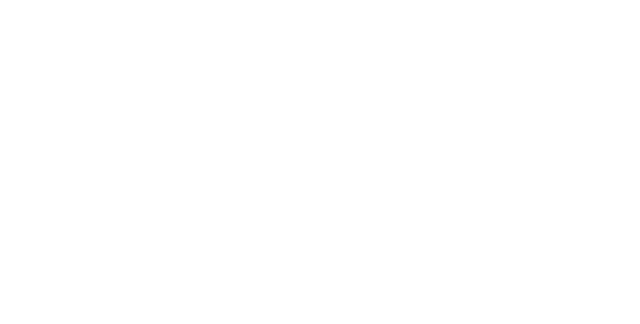
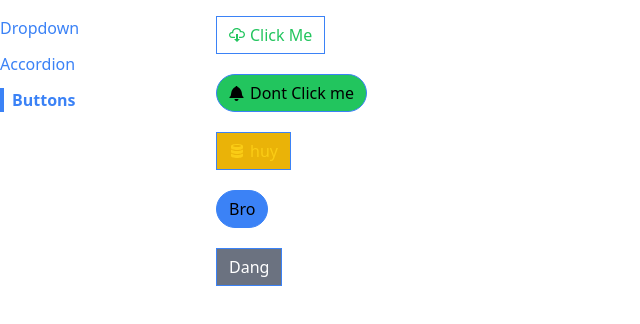
Before and after one commit to DarrenKim94/react-components, a React (Create React App) app: page /buttons in a window 1280 px wide. Shown: the top 324 px of the page, without its empty margins (0-640 px from the left). Built offline with nearby package versions, Linux system fonts and the light colour scheme.

Commit message:
add dropdown

```diff
--- a/src/App.js
+++ b/src/App.js
@@ -1,8 +1,26 @@
+import Sidebar from "./components/Sidebar";
+import Route from "./components/Route";
+import AccordionPage from './pages/AccordionPage';
+import DropdownPage from './pages/DropdownPage';
+import ButtonPage from './pages/ButtonPage';
 
 function App() {
     return (
-        <div></div>
-    )
+        <div className="container mx-auto grid grid-cols-6 gap-4 mt-4">
+           <Sidebar />
+            <div className="col-span-5">
+                <Route path="/accordion">
+                    <AccordionPage />
+                </Route>
+                <Route path="/">
+                    <DropdownPage />
+                </Route>
+                <Route path="/buttons">
+                    <ButtonPage />
+                </Route>
+            </div>
+        </div>
+    );
 }
 
 export default App;
--- a/src/components/Link.js
+++ b/src/components/Link.js
@@ -1,10 +1,26 @@
+import { useContext } from "react";
+import useNavigation from "../hooks/use-navigation";
+import classNames from "classnames";
 
-function Link ({to, children}) {
+
+function Link ({to, children, className, activeClassName}) {
+    const {navigate, currentPath} = useNavigation();
+
+    const classes = classNames('text-blue-500', className,
+    currentPath === to && activeClassName
+    );
+
     const handleCLick = (event) => {
+        if (event.metaKey || event.ctrlKey){
+            return;
+        }
+
         event.preventDefault();
+
+        navigate(to);
     }
 
-    return <a onClick={handleCLick}>{children}</a>
+    return <a className={classes} href={to} onClick={handleCLick}>{children}</a>
 }
 
 export default Link;
--- /dev/null
+++ b/src/components/Route.js
@@ -0,0 +1,13 @@
+import useNavigation from "../hooks/use-navigation";
+
+function Route({path, children}) {
+    const {currentPath} = useNavigation();
+
+    if (path === currentPath) {
+        return children;
+    }
+
+    return null;
+};
+
+export default Route;
--- /dev/null
+++ b/src/components/Sidebar.js
@@ -0,0 +1,28 @@
+import Link from "./Link";
+
+function Sidebar() {
+    const links = [
+        { label: 'Dropdown', path: '/'},
+        { label: 'Accordion', path: '/accordion'},
+        { label: 'Buttons', path: '/buttons'},
+
+    ];
+
+    const renderedLinks = links.map((link) => {
+        return <Link className='mb-3'
+        activeClassName='font-bold border-l-4 border-blue-500 pl-2'
+        key={link.label}
+        to={link.path}
+        >
+            {link.label}
+            </Link>
+    });
+
+    return (
+        <div className="sticky top-0 overflow-y-scroll flex flex-col items-start">
+            {renderedLinks}
+        </div>
+    )
+};
+
+export default Sidebar;
--- /dev/null
+++ b/src/hooks/use-navigation.js
@@ -0,0 +1,8 @@
+import { useContext } from "react";
+import NavigationContext from "../context/navigation";
+
+function useNavigation() {
+    return useContext(NavigationContext)
+}
+
+export default useNavigation;
```
